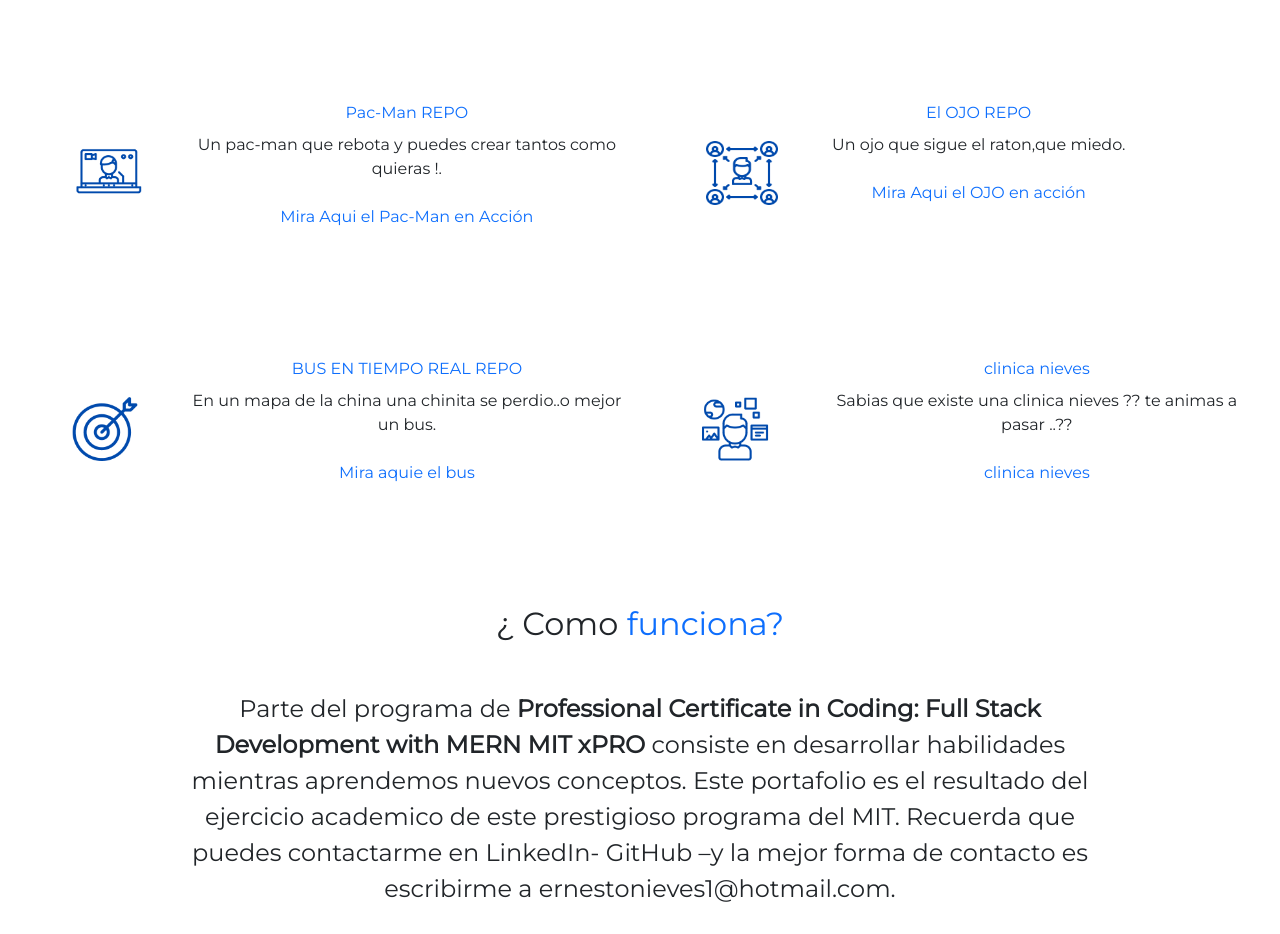
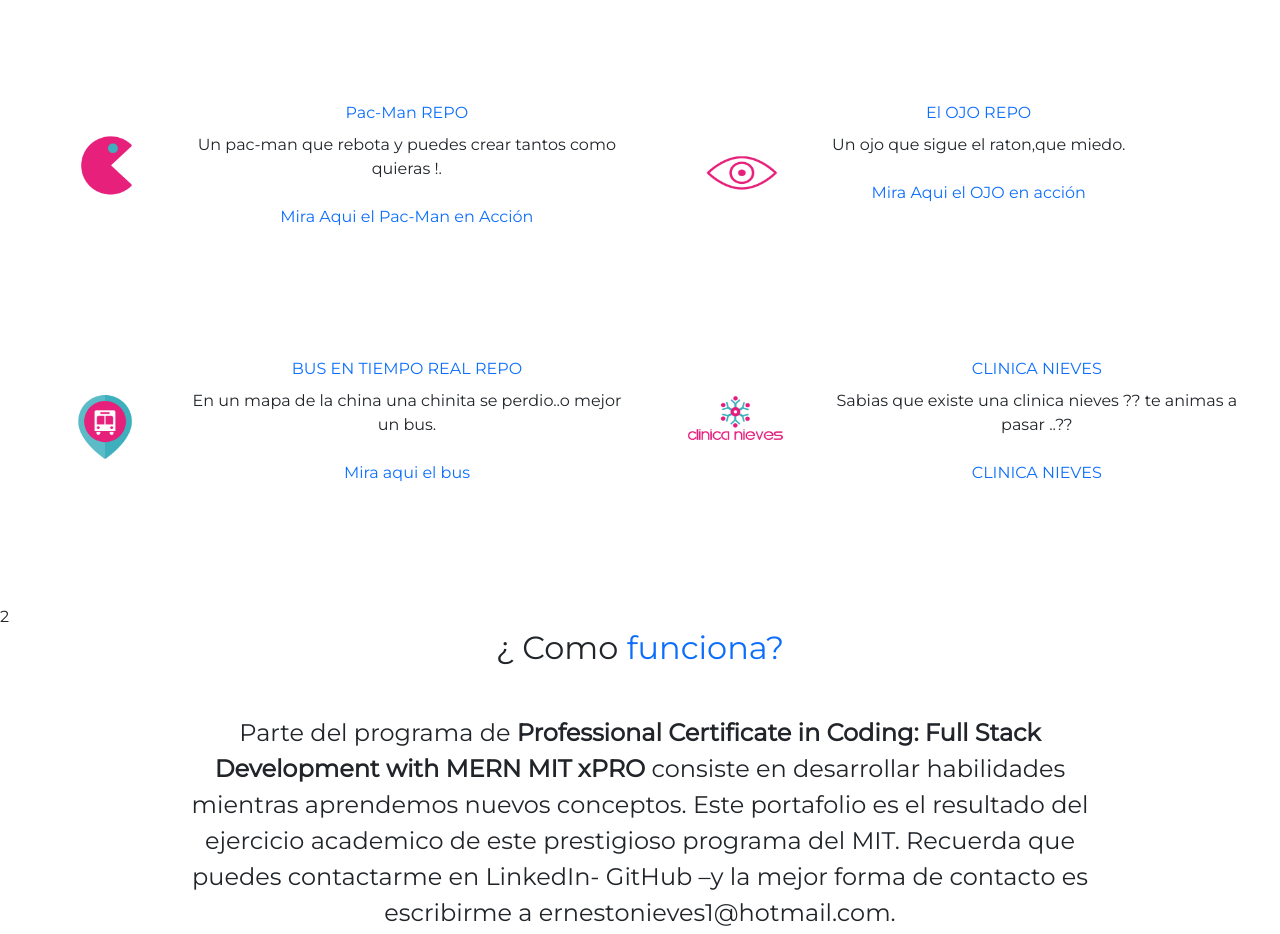
Before and after one commit to drnieves/drnieves.github.io, a plain HTML site: page portafolio.html in a window 1280 px wide. Shown: the part 1006-1940 px from the top of the page. Drawn offline with nearby package versions, Linux system fonts and the light colour scheme.

Commit message:
Add files via upload

```diff
--- a/portafolio.html
+++ b/portafolio.html
@@ -101,7 +101,7 @@
   <div class="row w-75 mx-auto my-5 servicio-fila">
 
     <div class="col-lg-6 col-md-6 col-sm-12 d-flex  my-5 icono-wrap">
-      <img src="./imagenes/desarrollo.png" alt="desarrollo"
+      <img src="./imagenes/elpacman.png" alt="desarrollo"
       width="180" height=160 >
 
       <div>
@@ -115,38 +115,38 @@
       </div>
 
       <div class="col-lg-6 col-md-6 col-sm-12 d-flex  my-5 icono-wrap">
-        <img src="./imagenes/branding.png" alt="desarrollo"
+        <img src="./imagenes/ojo.png" alt="desarrollo"
         width="180" height=160>
 
         <div>
-            <a class="nav-link active" aria-current="page" href="#" target="_blank">El OJO REPO</a>
+            <a class="nav-link active" aria-current="page" href="https://github.com/drnieves/eye-movement/blob/main/README.md" target="_blank">El OJO REPO</a>
           <p>Un ojo que sigue el raton,que miedo. </p>
-            <a class="nav-link active" aria-current="page" href="#" target="_blank">Mira Aqui el OJO en acción</a>
+            <a class="nav-link active" aria-current="page" href="https://drnieves.github.io/eye-movement/" target="_blank">Mira Aqui el OJO en acción</a>
         </div>
         </div>
 
           <div class="col-lg-6 col-md-6 col-sm-12 d-flex  my-5 icono-wrap">
-            <img src="./imagenes/marketing.png" alt="desarrollo"
+            <img src="./imagenes/bus.png" alt="desarrollo"
             width="180" height=160>
             <div>
                 <a class="nav-link active" aria-current="page" href="#" target="_blank">BUS EN TIEMPO REAL REPO</a>
               <p>En un mapa de la china una chinita se perdio..o mejor un bus.</p>
-              <a class="nav-link active" aria-current="page" href="#" target="_blank">Mira aquie el bus</a>
+              <a class="nav-link active" aria-current="page" href="#" target="_blank">Mira aqui el bus</a>
             </div>
             </div>
 
               <div class="col-lg-6 col-md-6 col-sm-12 d-flex  my-5 icono-wrap">
-                <img src="./imagenes/consultoria.png" alt="desarrollo"
+                <img src="./imagenes/clinicanieves.png" alt="desarrollo"
                 width="180" height=160>
                 <div>
-                    <a class="nav-link active" aria-current="page" href="https:clinicanieves.co" target="_blank">clinica nieves</a>
+                    <a class="nav-link active" aria-current="page" href="https:clinicanieves.co" target="_blank">CLINICA NIEVES</a>
                   <p>Sabias que existe una clinica nieves ?? te animas a pasar ..??</p>
-                  <a class="nav-link active" aria-current="page" href="https:clinicanieves.co" target="_blank">clinica nieves</a>
+                  <a class="nav-link active" aria-current="page" href="https:clinicanieves.co" target="_blank">CLINICA NIEVES</a>
                 </div>
                 </div>
     </div>
   </div>
-</section>
+</section>2
 
 <!-------------ACERCA DE NOSOTROS------------ -->
 
@@ -196,7 +196,7 @@
   <div id="titulo-formulario" class="text-center mb-4">
     <div><img src="" alt="" class="img-fluid"> </div>
     <h2>Contactame</h2>
-    <p class="fs-5">Tranformacion Digital, Marketing y Estrategia</p>
+    <p class="fs-5">Tranformación Digital, Marketing y Estrategia</p>
 
   </div>
 
```
Also changed, not shown: index.html (+1 -1 lines).
